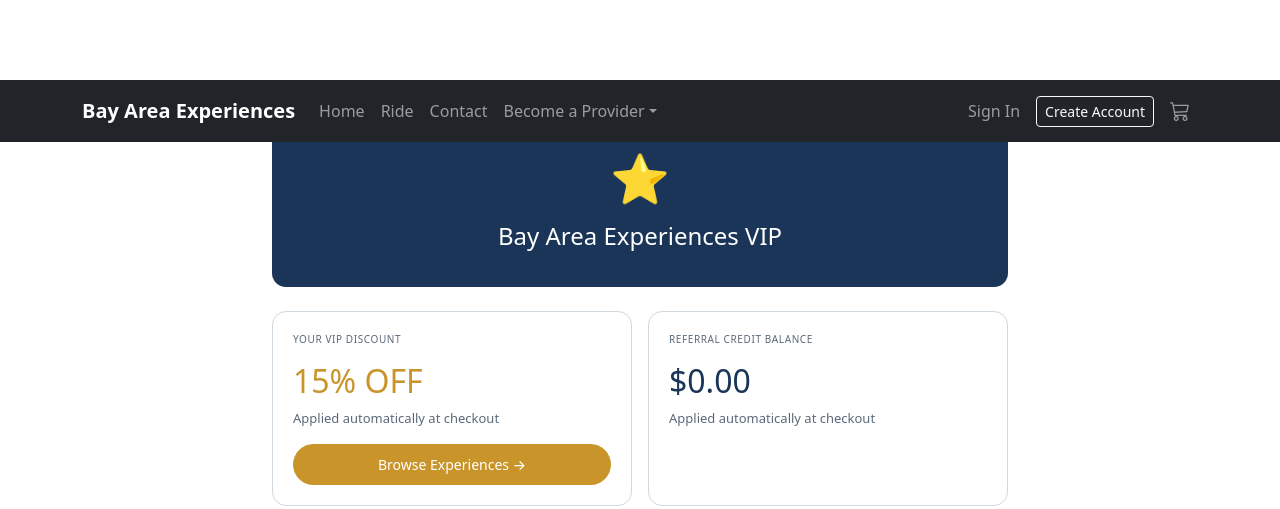
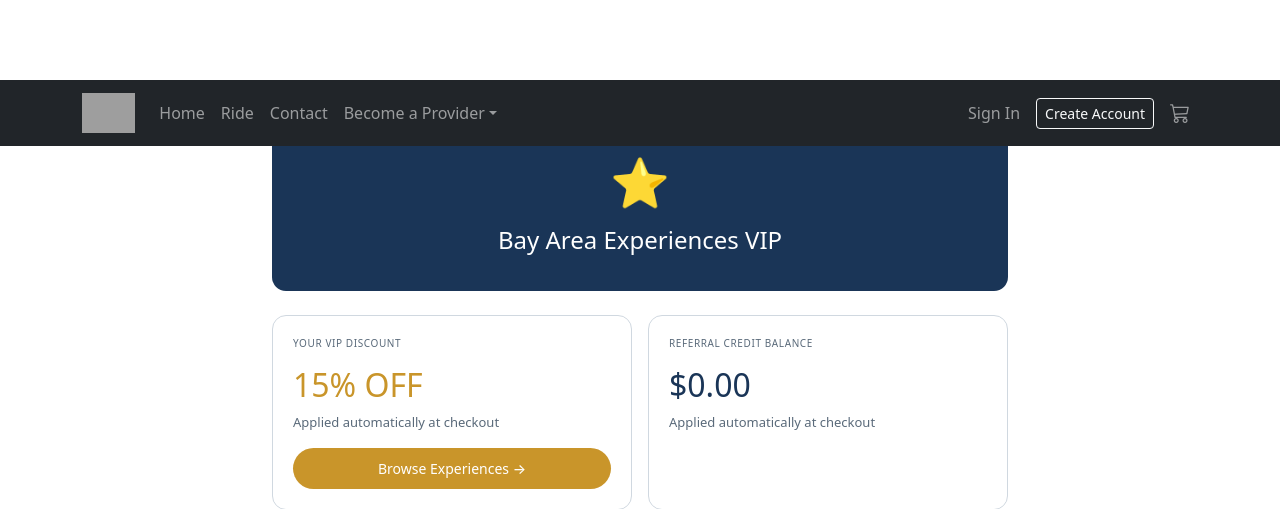
Before and after one commit to JeanDelphonse/bayareaexperiences, a Python web app: template app/templates/account/vip.html in a window 1280 px wide. Shown: the top 509 px of the page. Run offline with Jinja, Linux system fonts and the light colour scheme; the template is opened without the code that fills it, so the values that code supplies are empty; grey boxes are pictures that could not be loaded.

Commit message:
Replace navbar brand text with bae_logo.jpg
Co-Authored-By: Claude Sonnet 4.6 <noreply@anthropic.com>

```diff
--- a/app/templates/base.html
+++ b/app/templates/base.html
@@ -23,7 +23,11 @@
 <!-- ── Navigation ─────────────────────────────────────────────────────────── -->
 <nav class="navbar navbar-expand-lg navbar-dark bg-dark sticky-top">
   <div class="container">
-    <a class="navbar-brand fw-bold" href="{{ url_for('main.index') }}">Bay Area Experiences</a>
+    <a class="navbar-brand" href="{{ url_for('main.index') }}">
+      <img src="{{ url_for('static', filename='images/bae_logo.jpg') }}"
+           alt="Bay Area Experiences"
+           style="height:40px;width:auto;object-fit:contain;">
+    </a>
     <button class="navbar-toggler" type="button" data-bs-toggle="collapse"
             data-bs-target="#navbarMain" aria-controls="navbarMain"
             aria-expanded="false" aria-label="Toggle navigation">
```
